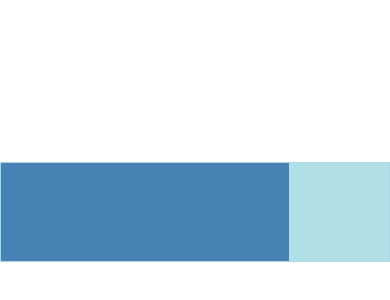
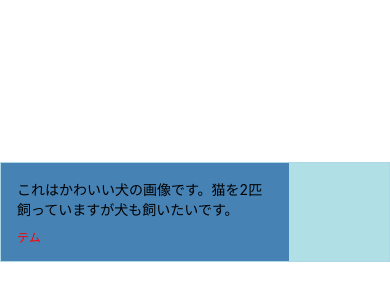
Before and after one commit to otaken1221/React-Native_news, a React Native app: screen / in a window 390 px wide. Shown: the part 210-510 px from the top of the page. Built offline with nearby package versions, Linux system fonts and the light colour scheme.

Commit message:
コンポーネント化

```diff
--- a/App.js
+++ b/App.js
@@ -1,41 +1,20 @@
-import { StatusBar } from 'expo-status-bar';
-import { StyleSheet, Text, View } from 'react-native';
+import React from "react";
+import { StyleSheet, View} from "react-native";
+import NewsKizi from "./components/NewsKizi";
 
 export default function App() {
-  return (
-    <View style={styles.container}>
-      <View style={styles.box}>
-        <View style={styles.moziBox}></View>
-        <View style={styles.gazoBox}></View>
-      </View>
-    </View>
+  return(
+   <View style={styles.container}>
+    <NewsKizi/>
+  </View>
   );
 }
 
 const styles = StyleSheet.create({
   container: {
     flex: 1,
-    backgroundColor: '#fff',
-    alignItems: 'center',
-    justifyContent: 'center',
-  },
-
-  box: {
-    height: 100,
-    width: "100%",
-    borderColor: "lightblue",
-    borderWidth: 1,
-    flexDirection: "row",
-  },
-
-  moziBox: {
-    flex: 1,
-    backgroundColor: "steelblue",
-    padding: 16,
-  },
-
-  gazoBox: {
-    width: 100,
-    backgroundColor: "powderblue",
+    backgroundColor: "#fff",
+    alignItems: "center",
+    justifyContent: "center",
   },
 });
--- /dev/null
+++ b/components/NewsKizi.js
@@ -0,0 +1,54 @@
+import React from "react";
+import { StyleSheet, Text, View, Image } from "react-native";
+
+const NewsKizi = () => {
+  return (
+    <View style={styles.box}>
+      <View style={styles.moziBox}>
+        <Text style={styles.text}>
+          これはかわいい犬の画像です。猫を2匹飼っていますが犬も飼いたいです。
+        </Text>
+        <Text style={styles.subText}>テム</Text>
+      </View>
+      <View style={styles.gazoBox}>
+        <Image
+          style={{ width: 100, height: 100 }}
+          source={{ url: "https://picsum.photos/id/237/200/300" }}
+        />
+      </View>
+    </View>
+  );
+};
+
+export default NewsKizi;
+
+const styles = StyleSheet.create({
+  box: {
+    height: 100,
+    width: "100%",
+    borderColor: "lightblue",
+    borderWidth: 1,
+    flexDirection: "row",
+  },
+
+  moziBox: {
+    flex: 1,
+    backgroundColor: "steelblue",
+    padding: 16,
+    justifyContent: "space-between"
+  },
+
+  gazoBox: {
+    width: 100,
+    backgroundColor: "powderblue",
+  },
+
+  Text: {
+    fontSize: 16,
+  },
+
+  subText: {
+    fontSize: 12,
+    color: "red",
+  }
+});
--- a/package.json
+++ b/package.json
@@ -12,7 +12,8 @@
     "expo": "~46.0.9",
     "expo-status-bar": "~1.4.0",
     "react": "18.0.0",
-    "react-native": "0.69.5"
+    "react-native": "0.69.5",
+    "react-native-maps": "0.31.1"
   },
   "devDependencies": {
     "@babel/core": "^7.12.9"
```
Also changed, not shown: 1 other file (tests, documents, lock files or other folders).
